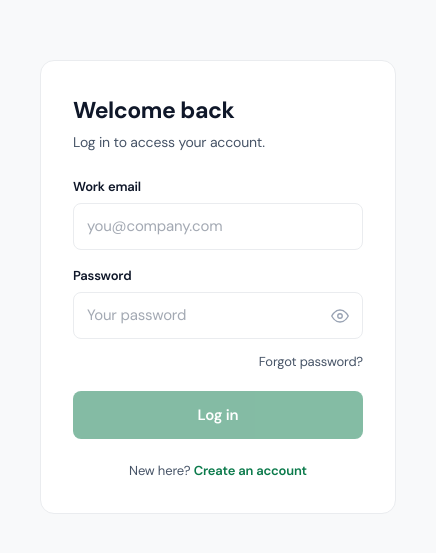
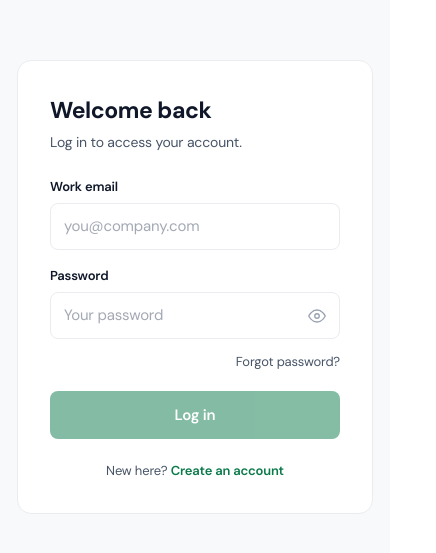
Before and after one commit to backreadproject/mainbackread, a Next.js app: page /login in a window 390 px wide. Shown: the part 135-688 px from the top of the page, 436 px wide, since content can reach past the window. Built offline with nearby package versions, Linux system fonts and the light colour scheme.

Commit message:
Fix login/signup card overflow on mobile

```diff
--- a/app/login/page.tsx
+++ b/app/login/page.tsx
@@ -39,7 +39,7 @@ export default function LoginPage() {
   const label = { fontSize: 13, fontWeight: 600, color: T.heading, display: "block", marginBottom: 7 };
   return (
     <div className="login-grid" style={{ minHeight: "100vh", display: "grid", gridTemplateColumns: "1.05fr 0.95fr", fontFamily: T.font, letterSpacing: T.tracking, color: T.body }}>
-      <style>{`.t-in:focus{border-color:${T.green};outline:none}.t-cta:hover{background:${T.greenHover}}.t-link:hover{opacity:.7}@media(max-width:820px){.t-hero{display:none!important}.login-grid{grid-template-columns:1fr!important}}`}</style>
+      <style>{`.t-in:focus{border-color:${T.green};outline:none}.t-cta:hover{background:${T.greenHover}}.t-link:hover{opacity:.7}@media(max-width:820px){.t-hero{display:none!important}.login-grid{grid-template-columns:1fr!important}.login-form-pane{padding:20px 16px!important}}`}</style>
       <div className="t-hero" style={{ background: T.sidebarGradient, color: "#fff", padding: "56px 60px", display: "flex", flexDirection: "column", justifyContent: "space-between" }}>
         <div style={{ display: "flex", alignItems: "center", gap: 8 }}><span style={{ color: T.brandGreen, fontSize: 20 }}><svg width="1em" height="1em" viewBox="0 0 24 24" fill="none" style={{display:"inline-block",verticalAlign:"-0.1em"}}><circle cx="12" cy="12" r="9" stroke="currentColor" strokeWidth="2.2"/><circle cx="12" cy="12" r="3.5" fill="currentColor"/></svg></span><span style={{ fontSize: 20, fontWeight: 700, letterSpacing: T.trackingTight }}>BackRead</span></div>
         <div>
@@ -48,8 +48,8 @@ export default function LoginPage() {
         </div>
         <div style={{ fontSize: 13, color: "rgba(255,255,255,0.5)" }}>The document reads the reader.</div>
       </div>
-      <div style={{ display: "flex", alignItems: "center", justifyContent: "center", padding: 40, background: T.canvas }}>
-        <div style={{ width: 356, background: "#fff", border: `1px solid ${T.border}`, borderRadius: 14, padding: 32 }}>
+      <div className="login-form-pane" style={{ display: "flex", alignItems: "center", justifyContent: "center", padding: 40, background: T.canvas }}>
+        <div style={{ width: "100%", maxWidth: 356, boxSizing: "border-box", background: "#fff", border: `1px solid ${T.border}`, borderRadius: 14, padding: 32 }}>
           <h1 style={{ fontSize: 23, fontWeight: 700, color: T.heading, letterSpacing: T.trackingTight, margin: "0 0 4px" }}>{mode === "signin" ? "Welcome back" : "Create your account"}</h1>
           <p style={{ fontSize: 14, color: T.body, margin: "0 0 24px" }}>{mode === "signin" ? "Log in to access your account." : "Start reading your readers back."}</p>
           {mode === "signup" && (
```
